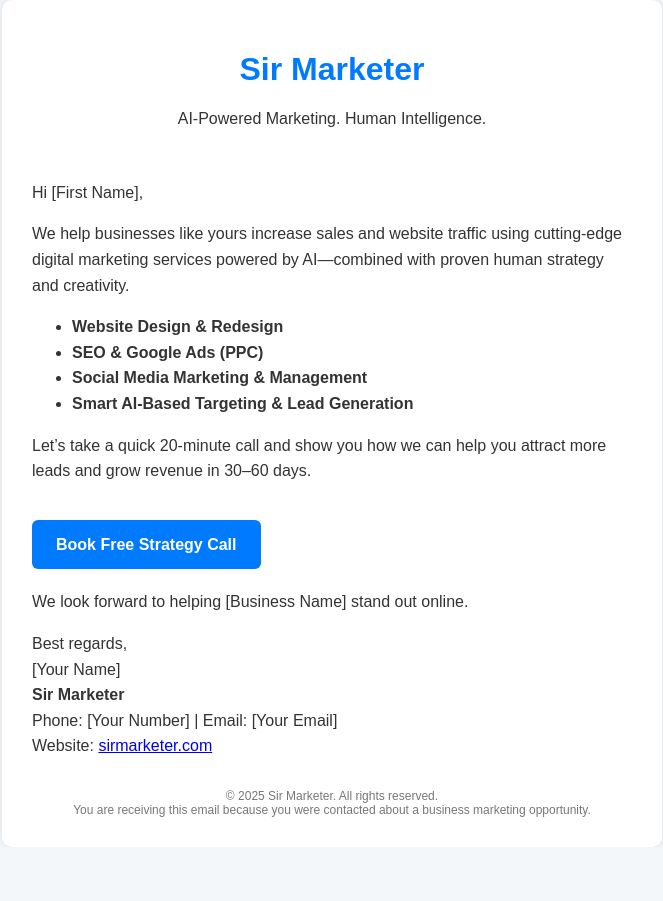
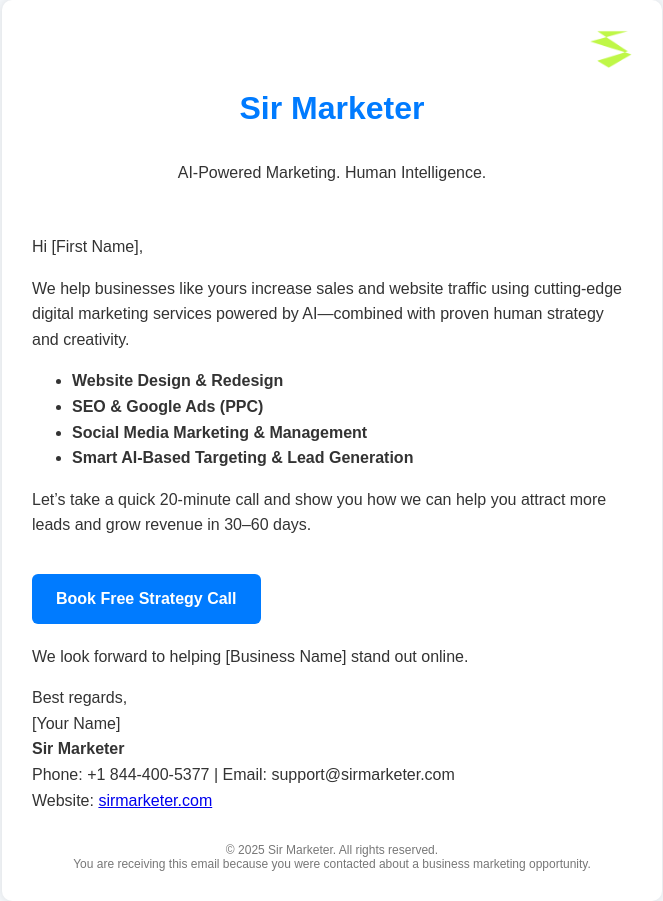
Before and after one commit to Itssmepj/Sir-Marketer-Email-Template, a plain HTML site: page index.html in a window 1280 px wide. Shown: the whole page, without its empty margins (308-971 px from the left). Before the commit the page ends 847 px from the top, so only its background shows below. Drawn offline with Linux system fonts and the light colour scheme.

Commit message:
add favicon and update header section in index.html

```diff
--- a/index.html
+++ b/index.html
@@ -21,9 +21,18 @@
       box-shadow: 0 0 10px rgba(0,0,0,0.1);
     }
     .header {
+      display: flex;
+      flex-direction: column;
       text-align: center;
       padding-bottom: 20px;
     }
+
+    .header img {
+      width: 42px;
+      height: auto;
+      align-self: end;
+    }
+
     .header h1 {
       color: #007BFF;
     }
@@ -51,6 +60,7 @@
 <body>
   <div class="container">
     <div class="header">
+      <img src="sir marketer favicon.png" alt="sirmarketer">
       <h1>Sir Marketer</h1>
       <p>AI-Powered Marketing. Human Intelligence.</p>
     </div>
@@ -75,7 +85,7 @@
       <p>Best regards,<br>
       [Your Name]<br>
       <strong>Sir Marketer</strong><br>
-      Phone: [Your Number] | Email: [Your Email]<br>
+      Phone: +1 844-400-5377 | Email: support@sirmarketer.com<br>
       Website: <a href="https://sirmarketer.com">sirmarketer.com</a></p>
     </div>
 
```
Also changed, not shown: sir marketer favicon.png (added).
